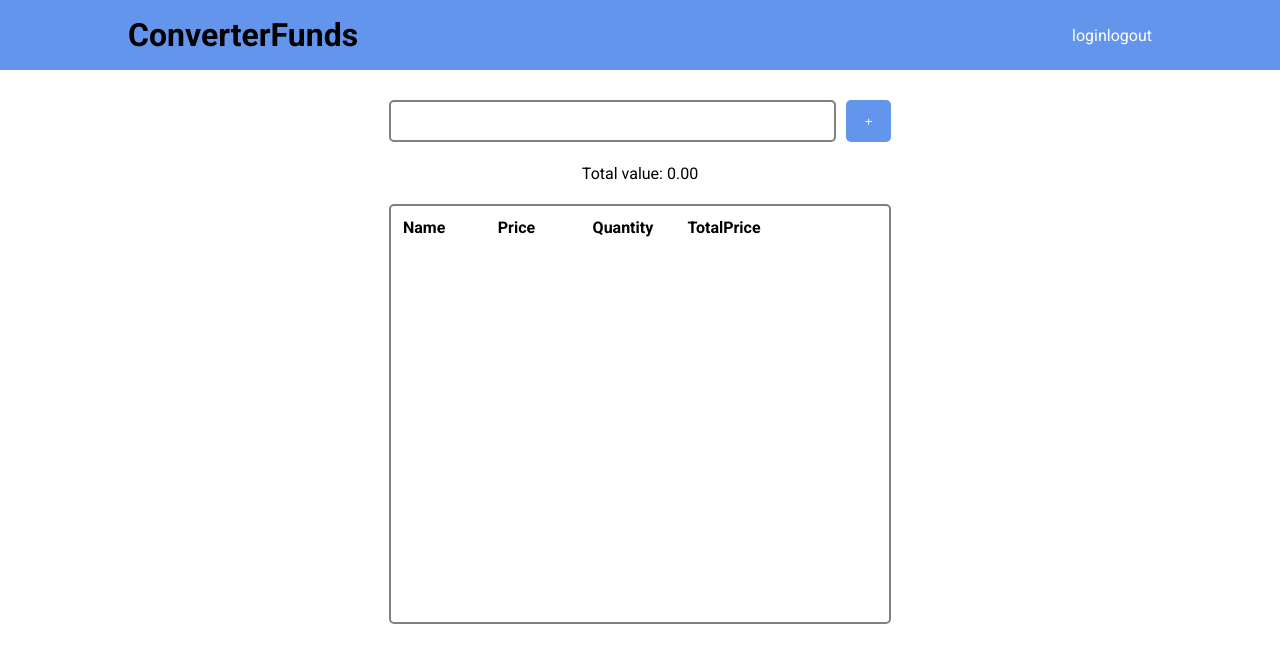
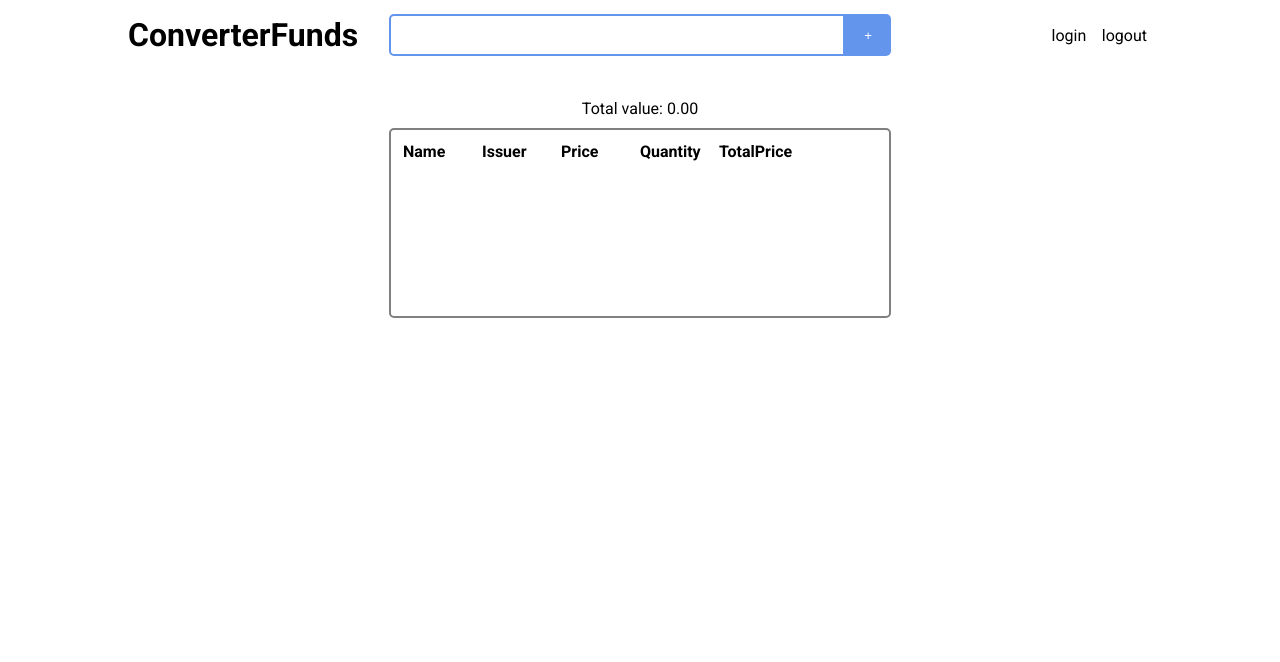
Before and after one commit to Kravchenko-Sergey/converter-funds-react, a React (Create React App) app: page / in a window 1280 px wide. Shown: the top 662 px of the page. Built offline with nearby package versions, Linux system fonts and the light colour scheme.

Commit message:
made an input to the Header component

```diff
--- a/package.json
+++ b/package.json
@@ -25,6 +25,7 @@
     "react-dom": "^18.2.0",
     "react-redux": "^8.0.5",
     "react-scripts": "5.0.1",
+    "react-select": "^5.7.2",
     "redux": "^4.2.1",
     "redux-devtools-extension": "^2.13.9",
     "styled-components": "^5.3.9",
--- a/src/App.tsx
+++ b/src/App.tsx
@@ -2,13 +2,22 @@ import React from 'react'
 import { FundsList } from './components/FundsList/FundsList'
 import styled, { createGlobalStyle } from 'styled-components'
 import { Header } from './components/Header/Header'
+import { useSelector } from 'react-redux'
+import { AppRootStateType } from './state/store'
+import { FundFromFundsListType } from './index'
 
 export function App() {
+	const fundsList = useSelector<AppRootStateType, FundFromFundsListType[]>(
+		state => state.fundsList
+	)
+	const totalValue = fundsList.reduce((acc, fund) => {
+		return acc + fund.totalPrice
+	}, 0)
 	return (
 		<Wrapper>
 			<GlobalStyle />
-			<Header />
-			<FundsList />
+			<Header totalValue={totalValue} />
+			<FundsList totalValue={totalValue} />
 		</Wrapper>
 	)
 }
--- a/src/components/FundsList/FundsList.tsx
+++ b/src/components/FundsList/FundsList.tsx
@@ -10,53 +10,33 @@ import {
 	incrementFundAC
 } from '../../reducers/fundsListReducer'
 import styled from 'styled-components'
-import { DatabaseMissingErrorAC } from '../../reducers/errorReducer'
+import { inputErrorsAC } from '../../reducers/errorReducer'
+import { Button } from '../Header/Input/Input'
 
-type FundsListPropsType = {}
+type FundsListPropsType = {
+	totalValue: number
+}
 
-export const FundsList = ({}: FundsListPropsType) => {
+export const FundsList = ({ totalValue }: FundsListPropsType) => {
 	const fundsList = useSelector<AppRootStateType, FundFromFundsListType[]>(
 		state => state.fundsList
 	)
-	const error = useSelector<AppRootStateType, string>(state => state.error)
+
 	const dispatch = useDispatch()
 
-	const [value, setValue] = useState('')
 	const addFund = (name: string, totalValue: number) => {
 		dispatch(addFundAC(name, totalValue))
-		dispatch(DatabaseMissingErrorAC(name))
+		dispatch(inputErrorsAC(name))
 	}
-
-	const totalValue = fundsList.reduce((acc, fund) => {
-		return acc + fund.totalPrice
-	}, 0)
 
 	return (
 		<Container>
-			<InputBlock>
-				<Input
-					className='input'
-					type='text'
-					value={value}
-					onChange={e => {
-						setValue(e.currentTarget.value)
-					}}
-					onKeyPress={(e: any) => {
-						if (e.charCode === 13) {
-							addFund(value, totalValue)
-						}
-					}}
-				/>
-				<Button className='button' onClick={() => addFund(value, totalValue)}>
-					+
-				</Button>
-				<Error>{error}</Error>
-			</InputBlock>
 			<Total>Total value: {totalValue.toFixed(2)}</Total>
 			<FundsListTable>
 				<thead>
 					<Titles>
 						<Title>Name</Title>
+						<Title>Issuer</Title>
 						<Title>Price</Title>
 						<Title>Quantity</Title>
 						<Title>TotalPrice</Title>
@@ -70,6 +50,7 @@ export const FundsList = ({}: FundsListPropsType) => {
 						}
 						const decrementFundHandler = () => {
 							dispatch(decrementFundAC(fund.name))
+							fund.quantity === 1 && dispatch(deleteFundHandlerAC(fund.name))
 						}
 						const deleteFundHandler = () => {
 							dispatch(deleteFundHandlerAC(fund.name))
@@ -77,6 +58,7 @@ export const FundsList = ({}: FundsListPropsType) => {
 						return (
 							<Properties key={fund.id}>
 								<Property>{fund.name}</Property>
+								<Property>{fund.issuer}</Property>
 								<Property>{fund.price}</Property>
 								<Property>{fund.quantity}</Property>
 								<Property>{fund.totalPrice.toFixed(2)}</Property>
@@ -106,44 +88,16 @@ const Container = styled.div`
 	gap: 10px;
 `
 
-const InputBlock = styled.div`
-	display: grid;
-	justify-content: center;
-	grid-template-columns: 1fr 0.1fr;
-	grid-template-rows: 1fr 0;
-	column-gap: 10px;
-	grid-row: 1 / 2;
-	grid-column: 2 / 3;
-`
-const Input = styled.input`
-	padding: 10px 0 10px 10px;
-	font-size: 16px;
-	border: 2px solid grey;
-	border-radius: 5px;
-`
-
-const Error = styled.div`
-	padding: 0 0 0 10px;
-	font-size: 14px;
-	color: crimson;
-`
-
 const PropertyButtons = styled.td`
 	display: grid;
 	grid-template-columns: 0.4fr 0.4fr 1.2fr;
 	column-gap: 5px;
 `
 
-const Button = styled.button`
-	color: white;
-	background-color: cornflowerblue;
-	border-style: none;
-	border-radius: 5px;
-`
-
 const DeleteButton = styled(Button)`
 	padding: 4px 8px;
 	background-color: crimson;
+	border-radius: 5px;
 `
 
 const Total = styled.div`
@@ -164,7 +118,7 @@ const FundsListTable = styled.table`
 
 const Titles = styled.tr`
 	display: grid;
-	grid-template-columns: 1fr 1fr 1fr 1fr 1fr;
+	grid-template-columns: 1fr 1fr 1fr 1fr 1fr 1fr;
 `
 
 const Title = styled.td`
@@ -179,58 +133,7 @@ const Funds = styled.tbody`
 
 const Properties = styled.tr`
 	display: grid;
-	grid-template-columns: 1fr 1fr 1fr 1fr 1fr;
+	grid-template-columns: 1fr 1fr 1fr 1fr 1fr 1fr;
 `
 
 const Property = styled.td``
-
-////////APP//////////////
-
-/*
-
-.input {
-	padding: 0 0 0 5px;
-	border: 2px solid lightgrey;
-	border-radius: 5px;
-	flex: 1 1 90%;
-}
-
-.button {
-	margin: 0 0 0 10px;
-	padding: 10px 0;
-	flex: 1 1 10%;
-	border-style: none;
-	border-radius: 5px;
-	background-color: lightblue;
-}*/
-
-//////////FUNDLIST/////////////
-
-/*
-.container {
-  margin: 20px auto;
-  min-height: 155px;
-  width: 500px;
-  border: 2px solid lightgrey;
-  border-radius: 5px;
-  display: flex;
-  flex-direction: column;
-}
-
-.item {
-  padding: 5px;
-  display: flex;
-}
-
-.property {
-  flex: 1 1 50%;
-}
-
-thead {
-  width: 500px;
-}
-
-th {
-  width: 107px;
-  text-align: start;
-}*/
--- a/src/components/Header/Header.tsx
+++ b/src/components/Header/Header.tsx
@@ -1,14 +1,20 @@
 import React from 'react'
 import styled from 'styled-components'
+import { Input } from './Input/Input'
 
-export const Header = () => {
+type HeaderPropsType = {
+	totalValue: number
+}
+
+export const Header = ({ totalValue }: HeaderPropsType) => {
 	return (
 		<Wrapper>
 			<Container>
 				<h1>ConverterFunds</h1>
+				<Input totalValue={totalValue} />
 				<List>
-					<li>login</li>
-					<li>logout</li>
+					<Login>login</Login>
+					<Logout>logout</Logout>
 				</List>
 			</Container>
 		</Wrapper>
@@ -16,21 +22,29 @@ export const Header = () => {
 }
 
 const Wrapper = styled.div`
-	background-color: cornflowerblue;
+	background-color: white;
 `
 
 const Container = styled.div`
 	width: 80%;
 	height: 70px;
-	margin: 0 auto 30px auto;
+	margin: 0 auto auto;
 	display: grid;
-	grid-template-columns: 1.4fr 0.1fr;
+	grid-template-columns: 1fr 2fr 1fr;
+	column-gap: 10px;
 	align-items: center;
 `
 
 const List = styled.ul`
-	color: white;
 	list-style: none;
 	display: grid;
-	grid-template-columns: 1fr 1fr;
+	grid-template-columns: 1fr 1fr 1fr 1fr 1fr;
 `
+
+const Login = styled.li`
+	grid-column: 4 / 5;
+`
+
+const Logout = styled.li`
+	grid-column: 5 / 6;
+`
--- /dev/null
+++ b/src/components/Header/Input/Input.tsx
@@ -0,0 +1,68 @@
+import React, { useState } from 'react'
+import styled from 'styled-components'
+import { useDispatch, useSelector } from 'react-redux'
+import { AppRootStateType } from '../../../state/store'
+import { addFundAC } from '../../../reducers/fundsListReducer'
+
+type InputPropsType = {
+	totalValue: number
+}
+
+export const Input = ({ totalValue }: InputPropsType) => {
+	const [value, setValue] = useState('')
+	const error = useSelector<AppRootStateType, string>(state => state.error)
+	const dispatch = useDispatch()
+	return (
+		<InputBlock>
+			<Input2
+				type='text'
+				value={value}
+				onChange={e => {
+					setValue(e.currentTarget.value)
+				}}
+				onKeyPress={(e: any) => {
+					if (e.charCode === 13) {
+						dispatch(addFundAC(value, totalValue))
+					}
+				}}
+			/>
+			<Button onClick={() => dispatch(addFundAC(value, totalValue))}>+</Button>
+			<Error>{error}</Error>
+		</InputBlock>
+	)
+}
+
+const InputBlock = styled.div`
+	display: grid;
+	justify-content: center;
+	grid-template-columns: 1fr 0.1fr;
+	grid-template-rows: 1fr 0;
+`
+const Input2 = styled.input`
+	padding: 10px 0 10px 10px;
+	font-size: 16px;
+	border: 2px solid cornflowerblue;
+	border-radius: 5px 0 0 5px;
+	&:focus {
+		border: 2px solid cornflowerblue;
+		outline: none;
+	}
+`
+
+const Error = styled.div`
+	padding: 0 0 0 10px;
+	font-size: 14px;
+	color: crimson;
+`
+
+export const Button = styled.button`
+	color: white;
+	background-color: cornflowerblue;
+	border-style: none;
+	border-radius: 0 5px 5px 0;
+
+	&:hover {
+		background-color: #3875ea;
+		transition: 0.5s;
+	}
+`
--- a/src/reducers/companiesListReducer.ts
+++ b/src/reducers/companiesListReducer.ts
@@ -1,6 +1,3 @@
-import { v1 } from 'uuid'
-import { database } from '../index'
-
 const defaultState: any = []
 
 const ADD_FUND = 'ADD-FUND'
--- a/src/reducers/errorReducer.ts
+++ b/src/reducers/errorReducer.ts
@@ -1,27 +1,33 @@
 import { database } from '../index'
 
+const INPUT_ERRORS = 'INPUT-ERRORS'
 const DATABASE_MISSING_ERROR = 'DATABASE-MISSING-ERROR'
 
 export const errorReducer = (
 	state: string = '',
-	action: DatabaseMissingErrorACType
+	action: ActionsType
 ): string => {
 	switch (action.type) {
-		case DATABASE_MISSING_ERROR: {
+		case INPUT_ERRORS: {
 			const isFundInDB = database.find(
 				fund => fund.name === action.payload.name
 			)
-			return isFundInDB ? '' : 'There is no such fund in the database'
+			return action.payload.name.trim() === ''
+				? 'value must not be empty'
+				: isFundInDB
+				? ''
+				: 'There is no such fund in the database'
 		}
 		default:
 			return state
 	}
 }
 
-type DatabaseMissingErrorACType = ReturnType<typeof DatabaseMissingErrorAC>
-export const DatabaseMissingErrorAC = (name: string) => {
+type ActionsType = InputErrorsACType
+type InputErrorsACType = ReturnType<typeof inputErrorsAC>
+export const inputErrorsAC = (name: string) => {
 	return {
-		type: DATABASE_MISSING_ERROR,
+		type: INPUT_ERRORS,
 		payload: { name }
 	} as const
 }
```
Also changed, not shown: 1 other file (tests, documents, lock files or other folders).
